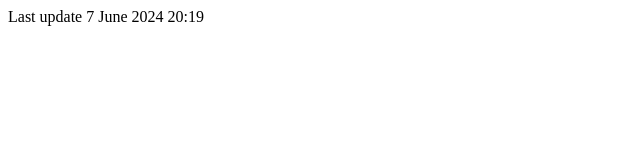
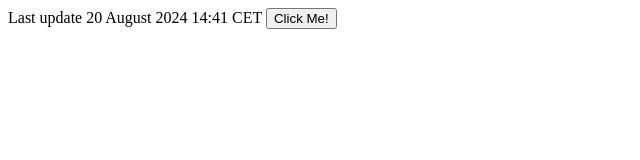
Before and after one commit to dimasubbotinads/dimasubbotinads.github.io, a plain HTML site: page index.html in a window 1280 px wide. Shown: the whole page, without its empty margins (0-640 px from the left). Drawn offline with Linux system fonts and the light colour scheme.

Commit message:
Update index.html

```diff
--- a/index.html
+++ b/index.html
@@ -8,7 +8,8 @@
     </title>
 </head>
 <body>
-    Last update 7 June 2024 20:19
+    Last update 20 August 2024 14:41 CET
+  <button type="button">Click Me!</button>
 </body>
 
 </html>
```
